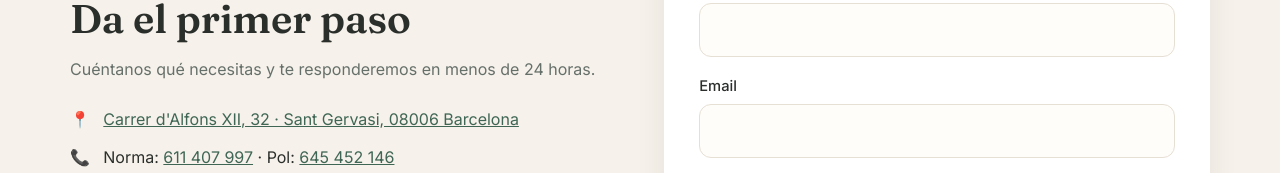
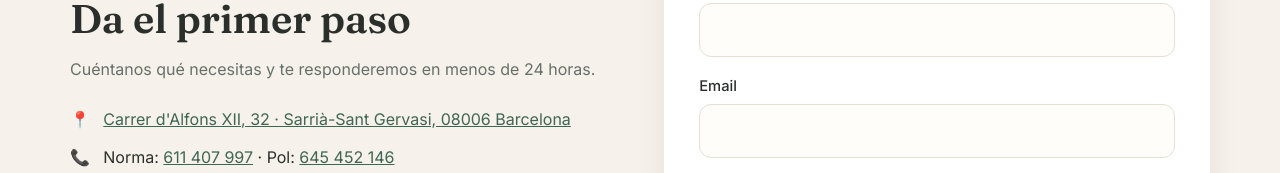
Before and after one commit to marcon55/Centro-Alire, a plain HTML site: page index.html in a window 1280 px wide. Shown: the part 6483-6656 px from the top of the page. Drawn offline with Linux system fonts and the light colour scheme.

Commit message:
Dirección completa: Sarrià-Sant Gervasi
Co-Authored-By: Claude Opus 5.5 <noreply@anthropic.com>
Claude-Session: https://claude.ai/code/session_01YXwaishe3B4KWM9cq4zqGZ

```diff
--- a/index.html
+++ b/index.html
@@ -306,7 +306,7 @@
           <h2>Da el primer paso</h2>
           <p>Cuéntanos qué necesitas y te responderemos en menos de 24 horas.</p>
           <ul class="contact__list">
-            <li><span>📍</span> <a href="https://maps.app.goo.gl/Z1BPrTncamtzQ6eK8" target="_blank" rel="noopener">Carrer d'Alfons XII, 32 · Sant Gervasi, 08006 Barcelona</a></li>
+            <li><span>📍</span> <a href="https://maps.app.goo.gl/Z1BPrTncamtzQ6eK8" target="_blank" rel="noopener">Carrer d'Alfons XII, 32 · Sarrià-Sant Gervasi, 08006 Barcelona</a></li>
             <li><span>📞</span> Norma: <a href="tel:+34611407997">611 407 997</a> · Pol: <a href="tel:+34645452146">645 452 146</a></li>
             <li><span>✉️</span> <a href="mailto:info@centroalire.com">info@centroalire.com</a></li>
             <li><span>🕒</span> Lunes a viernes, 9:00 – 21:00</li>
```
